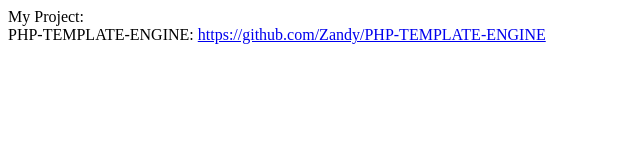
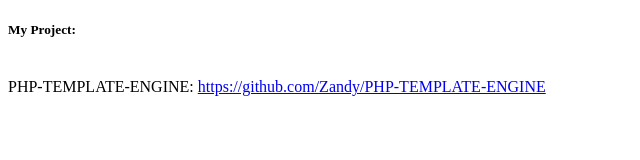
Before and after one commit to Zandy/zandy.github.io, a plain HTML site: page index.html in a window 1280 px wide. Shown: the whole page, without its empty margins (0-640 px from the left). Drawn offline with Linux system fonts and the light colour scheme.

Commit message:
udpate index.html

```diff
--- a/index.html
+++ b/index.html
@@ -1,11 +1,11 @@
 <!DOCTYPE html>
-<html class="   ">
+<html>
   <head>
     <meta charset='utf-8'>
     <title>My personal homepage on Github.com!</title>
   </head>
 <body>
-  My Project:<br>
+  <h5>My Project:</h5><br>
   PHP-TEMPLATE-ENGINE: <a href="https://github.com/Zandy/PHP-TEMPLATE-ENGINE">https://github.com/Zandy/PHP-TEMPLATE-ENGINE</a>
 </body>
 </html>
```
